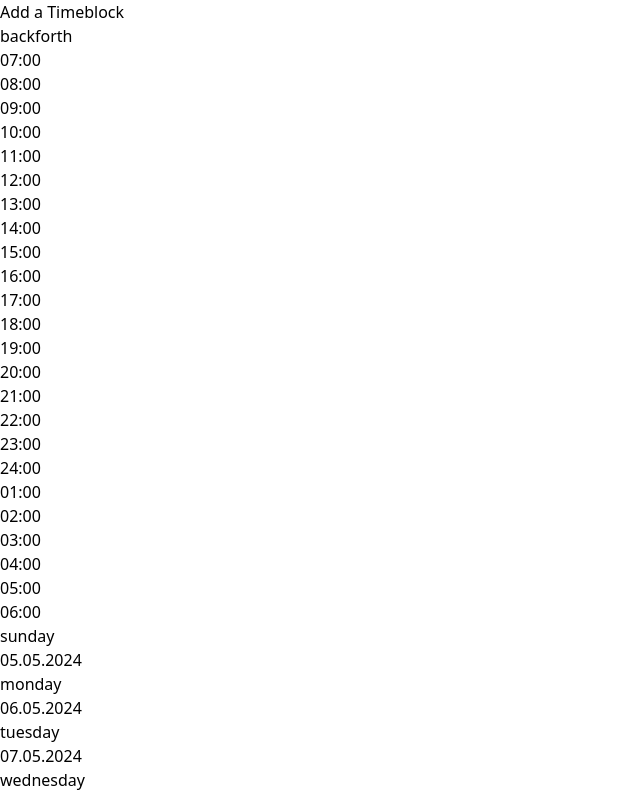
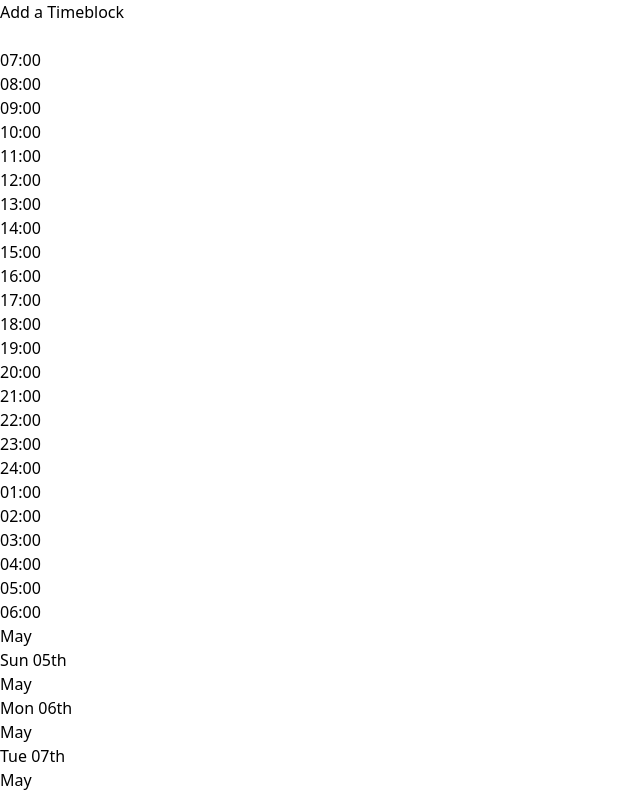
Before and after one commit to ErayC4/StudyPlaner, a React (Vite) app: page / in a window 1280 px wide. Shown: the top 796 px of the page, without its empty margins (0-640 px from the left). Built offline with nearby package versions, Linux system fonts and the light colour scheme.

Commit message:
applied style changes, in detail i changes the apperance of which day today is and if the day is past  todays date, it applys a different style

```diff
--- a/src/Calender.jsx
+++ b/src/Calender.jsx
@@ -1,6 +1,6 @@
 import React, { useState } from "react";
 import Timeline from "./timeline.jsx";
-
+import "./index.css";
 function Calender({ blocks }) {
   function calculateTime(startingTime, endingTime) {
     const endingTimeParts = endingTime.split(":");
@@ -66,21 +66,49 @@ function Calender({ blocks }) {
     setDatum(neuesDatum); // Datum aktualisieren
   };
 
-  const dateInCalender = (dayIndex) => {
+  const dateInCalender = (dayIndex, type) => {
     const targetDate = new Date(
       datum.getFullYear(),
       datum.getMonth(),
       datum.getDate() + dayIndex - datum.getDay()
     );
-
-    // Manuelle Formatierung des Datums
     const year = targetDate.getFullYear();
     const month = String(targetDate.getMonth() + 1).padStart(2, "0"); // Monate sind 0-basiert, also +1
     const day = String(targetDate.getDate()).padStart(2, "0");
 
-    return `${day}.${month}.${year}`;
+    // Wochentagsnamen
+    const daysOfWeek = ["Sun", "Mon", "Tue", "Wed", "Thu", "Fri", "Sat"];
+    const dayOfWeek = daysOfWeek[targetDate.getDay()];
+
+    const monthName = [
+      "",
+      "January",
+      "February",
+      "March",
+      "April",
+      "May",
+      "June",
+      "July",
+      "August",
+      "September",
+    ];
+
+    // Suffix für den Tag-Zahl
+    const getOrdinalSuffix = (n) => {
+      const s = ["th", "st", "nd", "rd"];
+      const v = n % 100;
+      return s[(v - 20) % 10] || s[v] || s[0];
     };
 
+    const dayWithSuffix = day + getOrdinalSuffix(day);
+    if (type === "dayOfWeekAndDay") {
+      return `${dayOfWeek} ${dayWithSuffix}`;
+    } else if (type === "month") {
+      return `${monthName[parseInt(month)]}`;
+    } else {
+      return `${day}.${month}.${year}`;
+    }
+  };
   const getToday = () => {
     const today = new Date();
     const day = String(today.getDate()).padStart(2, "0");
@@ -113,17 +141,16 @@ function Calender({ blocks }) {
         return false;
       } else {
         // Monate sind gleich, Tage vergleichen
-        if(equals){
+        if (equals) {
           if (dayOfDate1 >= dayOfDate2) {
             return true;
           }
         }
-        if(!equals){
+        if (!equals) {
           if (dayOfDate1 > dayOfDate2) {
             return true;
           }
-        }
-        else {
+        } else {
           return false;
         }
       }
@@ -131,40 +158,60 @@ function Calender({ blocks }) {
   }
   return (
     <div>
-      <button
-        className="bg-yellow-400 py-2 px-8 rounded-full"
-        onClick={handleBack}
+      <div>
+        <button className="h-8 w-8" onClick={handleBack}>
+          <svg
+            xmlns="http://www.w3.org/2000/svg"
+            fill="currentColor"
+            class="bi bi-chevron-left"
+            viewBox="0 0 16 16"
           >
-        back
+            <path
+              fill-rule="evenodd"
+              d="M11.354 1.646a.5.5 0 0 1 0 .708L5.707 8l5.647 5.646a.5.5 0 0 1-.708.708l-6-6a.5.5 0 0 1 0-.708l6-6a.5.5 0 0 1 .708 0"
+            />
+          </svg>
         </button>
-      <button
-        className="ml-2 mt-4 bg-yellow-400 py-2 px-8 rounded-full"
-        onClick={handleForth}
+        <button className="h-8 w-8" onClick={handleForth}>
+          <svg
+            xmlns="http://www.w3.org/2000/svg"
+            fill="currentColor"
+            class="bi bi-chevron-right"
+            viewBox="0 0 16 16"
           >
-        forth
+            <path
+              fill-rule="evenodd"
+              d="M4.646 1.646a.5.5 0 0 1 .708 0l6 6a.5.5 0 0 1 0 .708l-6 6a.5.5 0 0 1-.708-.708L10.293 8 4.646 2.354a.5.5 0 0 1 0-.708"
+            />
+          </svg>
         </button>
+      </div>
       <div className="flex">
-        <div className="col-span-1 mt-[75px] border-t border-black pt-[7px] inline-block">
+        <div className="flex border-t mt-[92px] border-black pt-[7px]">
           <Timeline baseline={baseline} />
         </div>
+
         <div className="grid grid-cols-7 w-full pt-1">
           {wochentage.map((day, dayIndex) => (
             <div key={dayIndex}>
-              <div className="text-xl text-center">
-                {day}
-                <div>{dateInCalender(dayIndex)}</div>
+              <div
+                className={`text-xl text-center border-b border-black rounded-t-lg py-4 ${
+                  getToday() === dateInCalender(dayIndex)
+                    ? "bg-gradient-to-b from-[#FBD21D] to-white"
+                    : ""
+                }`}
+              >
+                <div>{dateInCalender(dayIndex, "month")}</div>
+                <div>{dateInCalender(dayIndex, "dayOfWeekAndDay")}</div>
               </div>
-              <div
-                className="border-b border-l h-4  border-gray-600"
-                key={dayIndex}
-              ></div>
 
               <div className="absolute z-20 ">
                 {blocks.map((timeBlock, index) => (
                   <div key={index}>
                     {getBiggerDate(
                       dateInCalender(dayIndex),
-                      timeBlock.startingDate, true
+                      timeBlock.startingDate,
+                      true
                     ) &&
                       (day == timeBlock.repetitionDay ||
                         timeBlock.dailyRepeat) && (
@@ -196,24 +243,33 @@ function Calender({ blocks }) {
 
               <div className="relative">
                 {stundenArray.map((index) => {
-                  let style = {};
 
-                  if (getBiggerDate(getToday(), dateInCalender(dayIndex), false)) {
-                    style = { filter: "brightness(85%)" };
-                  } else if (getToday() === dateInCalender(dayIndex)) {
-                    style = { filter: "brightness(105%)" };
-                  }
 
                   return (
                     <div
                       key={index}
+
+                    >
+                      {getBiggerDate(
+                        getToday(),
+                        dateInCalender(dayIndex),
+                        false
+                      ) ? (
+                        <div className={`hintergrund h-[30px] w-full border-l border-gray-600 ${
+                          index % 2 === 0
+                            ? "white"
+                            : "bg-gray-200 border-b border-gray-600"
+                        }`}></div>
+                      ) : (
+                        <div
                           className={`w-full h-[30px] border-l border-gray-600 ${
                             index % 2 === 0
-                          ? "bg-gray-200"
-                          : "bg-gray-300 border-b border-gray-600"
+                              ? "white"
+                              : "bg-gray-200 border-b border-gray-600"
                           }`}
-                      style={style}
                         ></div>
+                      )}
+                    </div>
                   );
                 })}
               </div>
--- a/src/index.css
+++ b/src/index.css
@@ -1,3 +1,8 @@
 @tailwind base;
 @tailwind components;
 @tailwind utilities;
+
+.hintergrund {
+    background-image: repeating-linear-gradient(45deg, white, white 10px, #dbdbdb 10px, #dbdbdb 20px);
+
+}
```
Lines whose indentation alone changed are shown as unchanged.
